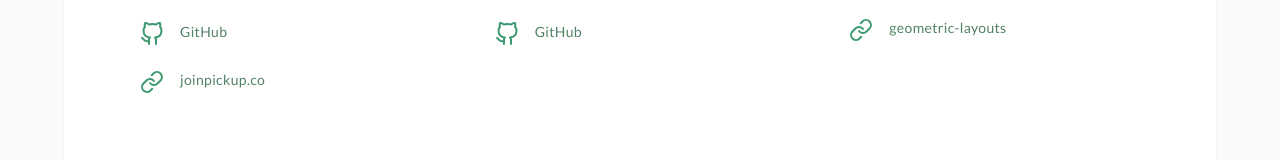
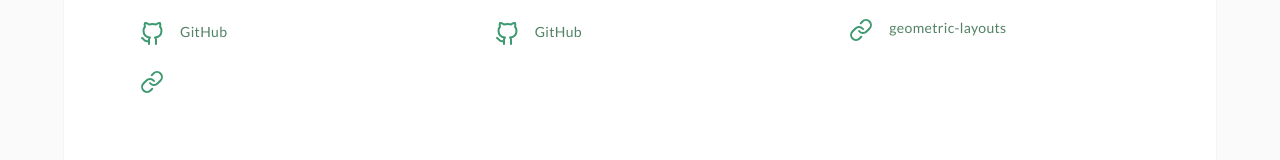
Before and after one commit to jomonty/web-jomonty-portfolio-2023, a React (Vite) app: page /projects in a window 1280 px wide. Shown: the part 594-754 px from the top of the page. Built offline with nearby package versions, Linux system fonts and the light colour scheme.

Commit message:
update projects

```diff
--- a/src/constants/ProjectsContent.js
+++ b/src/constants/ProjectsContent.js
@@ -24,8 +24,8 @@ export const ProjectsContent = {
       name: "pickup",
       github: "https://github.com/kelsiesmurphy/pickup",
       hosted: true,
-      url: "https://www.joinpickup.co",
-      url_display: "joinpickup.co",
+      url: "",
+      url_display: "",
       image: "/portfolio-images/pickup_1.png",
       short_description:
         "Community based litter picking app, Java/Spring & PostgreSQL back-end, React front-end.",
```
